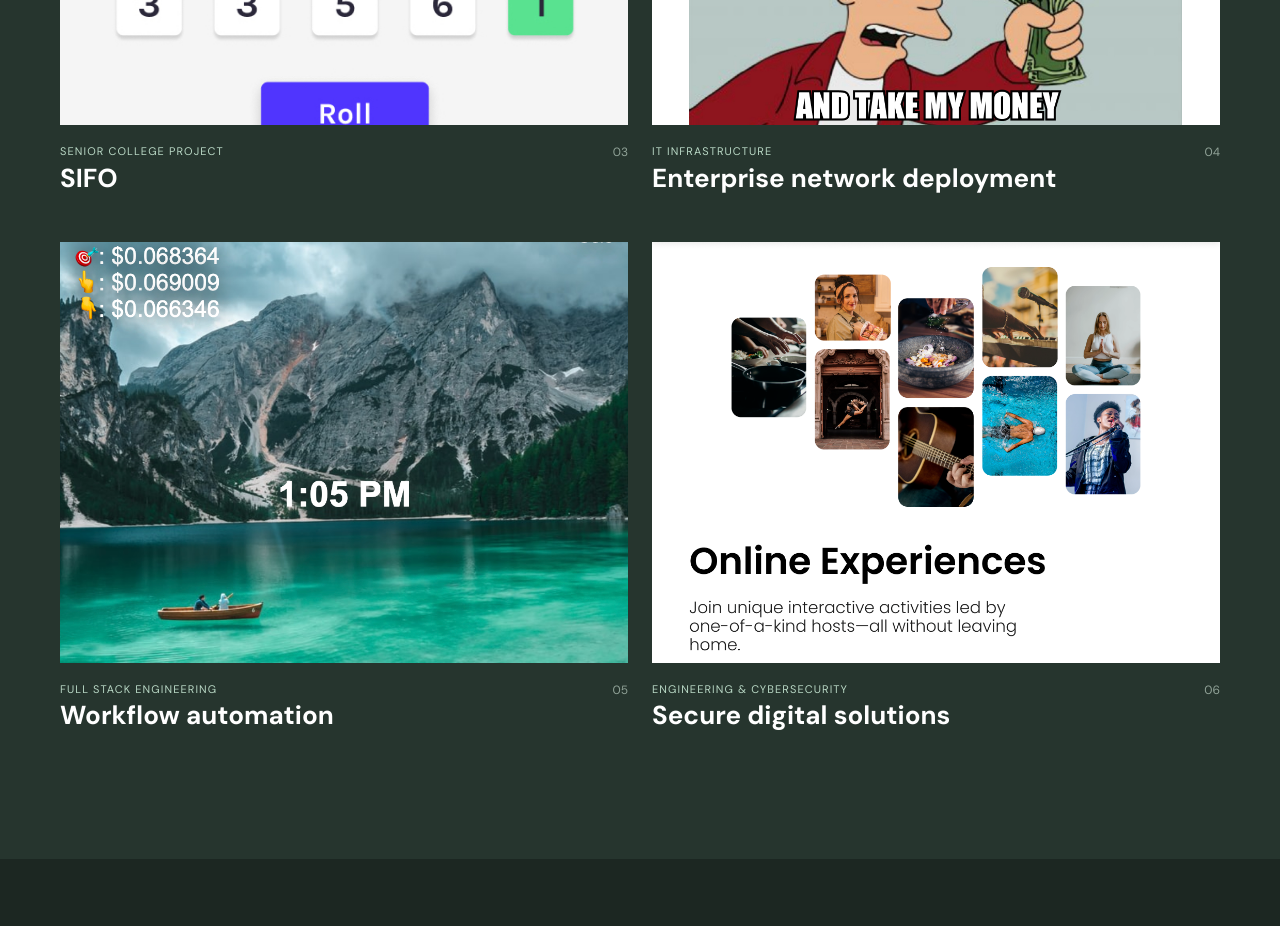
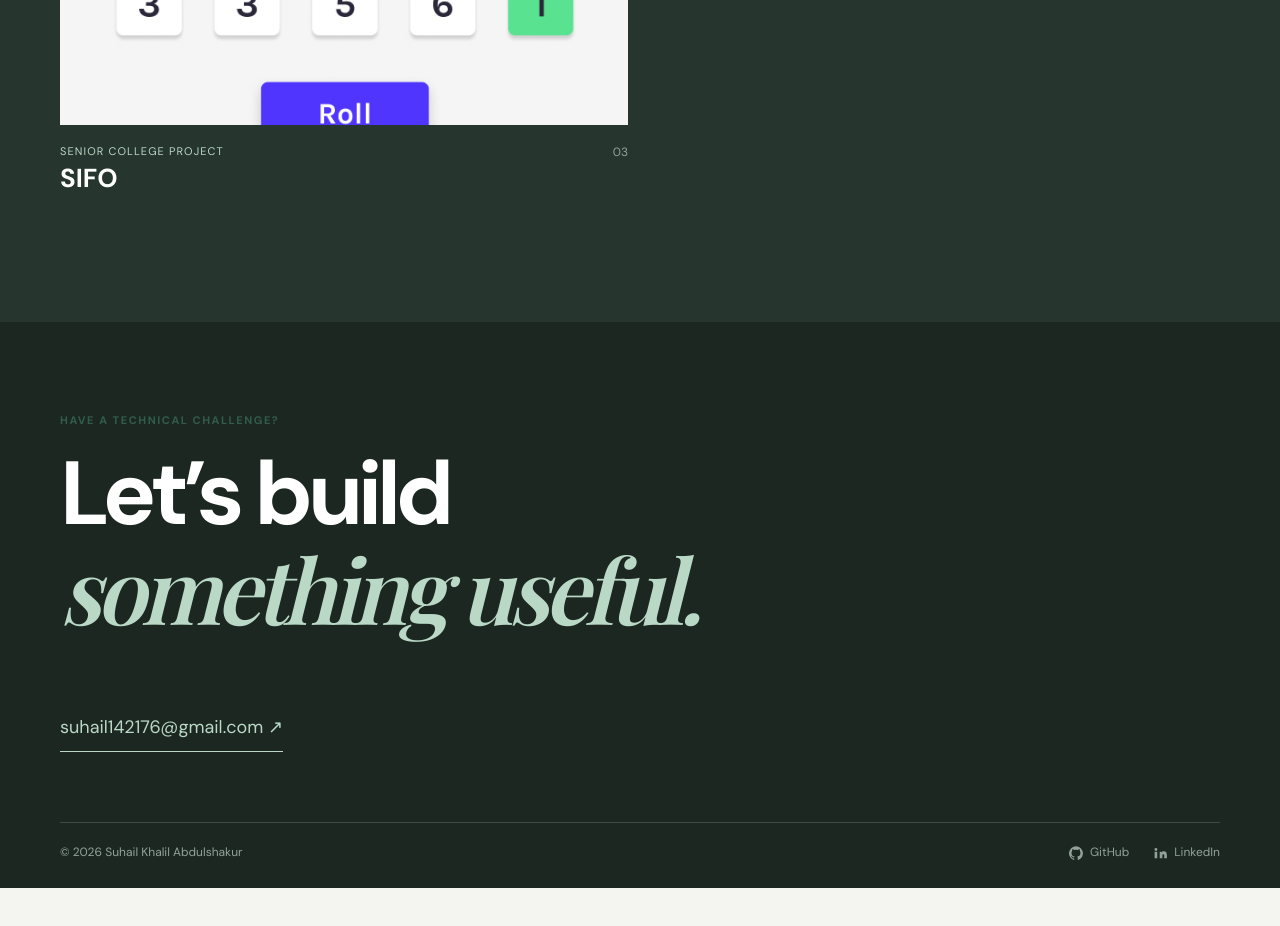
Before and after one commit to Gr7ed/portfolio, a React (Vite) app: page / in a window 1280 px wide. Shown: the part 3940-4866 px from the top of the page. After the commit the page ends 4828 px from the top, so only its background shows below. Built offline with nearby package versions, Linux system fonts and the light colour scheme; a web font is replaced by a local one.

Commit message:
feat: update project data structure and remove outdated content from README

```diff
--- a/src/data/projects.ts
+++ b/src/data/projects.ts
@@ -1,6 +1,4 @@
 import type { Project } from "../types";
-import experiencesImage from "../assets/images/experiences.png";
-import memeGeneratorImage from "../assets/images/meme-generator.jpg";
 import quizzicalImage from "../assets/images/quizzical-1.png";
 import quizzicalOverviewImage from "../assets/images/quizzical-2.png";
 import quizzicalResultsImage from "../assets/images/quizzical-3.png";
@@ -8,7 +6,6 @@ import quizzicalReviewImage from "../assets/images/quizzical-4.png";
 import popChoiceoverviewImage from "../assets/images/popchoice-1.png";
 import popChoiceInputImage from "../assets/images/popchoice-2.png";
 import popChoiceResultImage from "../assets/images/popchoice-3.png";
-import personalDashboardImage from "../assets/images/personal-dashboard.png";
 import tenziesImage from "../assets/images/tenzies.jpg";
 
 export const projects: Project[] = [
@@ -25,6 +22,9 @@ export const projects: Project[] = [
     tags: ["React", "Open Trivia DB", "Accessibility"],
     description:
       "A React trivia application with dynamic questions, answer selection, scoring, review, replay, loading states, and accessible feedback.",
+    githubUrl: "https://github.com/Gr7ed/quizzical-app",
+    createdAt: "2026-01-01",
+    updatedAt: "2026-03-01",
   },
   {
     id: "popchoice",
@@ -34,6 +34,9 @@ export const projects: Project[] = [
     tags: ["OpenAI", "LangChain", "Supabase"],
     description:
       "A beta RAG-powered movie recommender using OpenAI embeddings, LangChain chunking, Supabase vector search, and TMDB.",
+    githubUrl: "https://github.com/Gr7ed/pop-choice-app",
+    createdAt: "2025-01-01",
+    updatedAt: "2026-10-21",
   },
   {
     id: "sifo",
@@ -42,33 +45,42 @@ export const projects: Project[] = [
     images: [tenziesImage],
     tags: ["PHP", "MySQL", "Donation platform"],
     description:
-    "A donation platform connecting donors and charities through campaigns and food and non-food donation management.",
+      "A donation platform connecting donors and charities through campaigns and food and non-food donation management.",
+    githubUrl: "https://github.com/Gr7ed/sifo-app",
+    createdAt: "2024-01-01",
+    updatedAt: "2025-01-01",
   },
-  {
-    id: "it-infrastructure",
-    title: "Enterprise network deployment",
-    type: "IT infrastructure",
-    images: [memeGeneratorImage],
-    tags: ["IP cameras", "Switches", "Wi-Fi APs"],
-    description:
-      "An enterprise deployment covering 50+ IP cameras, 8+ switches, and 20+ access points with reliable post-deployment operations.",
-  },
-  {
-    id: "dashboard",
-    title: "Workflow automation",
-    type: "Full stack engineering",
-    images: [personalDashboardImage],
-    tags: ["Next.js", "Express", "CI/CD"],
-    description:
-      "Internal web applications and automated workflows built to improve operational efficiency, reliability, and release speed.",
-  },
-  {
-    id: "experiences",
-    title: "Secure digital solutions",
-    type: "Engineering & cybersecurity",
-    images: [experiencesImage],
-    tags: ["Node.js", "Docker", "RAG"],
-    description:
-      "Practical, high-efficiency digital solutions shaped by enterprise cybersecurity, testing, infrastructure, and AI application experience.",
-  },
+  // {
+  //   id: "it-infrastructure",
+  //   title: "Enterprise network deployment",
+  //   type: "IT infrastructure",
+  //   images: [memeGeneratorImage],
+  //   tags: ["IP cameras", "Switches", "Wi-Fi APs"],
+  //   description:
+  //     "An enterprise deployment covering 50+ IP cameras, 8+ switches, and 20+ access points with reliable post-deployment operations.",
+  //   createdAt: "2023-01-01",
+  //   updatedAt: "2023-01-01",
+  // },
+  // {
+  //   id: "dashboard",
+  //   title: "Workflow automation",
+  //   type: "Full stack engineering",
+  //   images: [personalDashboardImage],
+  //   tags: ["Next.js", "Express", "CI/CD"],
+  //   description:
+  //     "Internal web applications and automated workflows built to improve operational efficiency, reliability, and release speed.",
+  //   createdAt: "2023-01-01",
+  //   updatedAt: "2023-01-01",
+  // },
+  // {
+  //   id: "experiences",
+  //   title: "Secure digital solutions",
+  //   type: "Engineering & cybersecurity",
+  //   images: [experiencesImage],
+  //   tags: ["Node.js", "Docker", "RAG"],
+  //   description:
+  //     "Practical, high-efficiency digital solutions shaped by enterprise cybersecurity, testing, infrastructure, and AI application experience.",
+  //   createdAt: "2023-01-01",
+  //   updatedAt: "2023-01-01",
+  // },
 ];
--- a/src/types.ts
+++ b/src/types.ts
@@ -5,4 +5,8 @@ export type Project = {
   images: string[];
   tags: string[];
   description: string;
+  url?: string;
+  githubUrl?: string;
+  createdAt: string;
+  updatedAt: string;
 };
```
Also changed, not shown: 1 other file (tests, documents, lock files or other folders).
